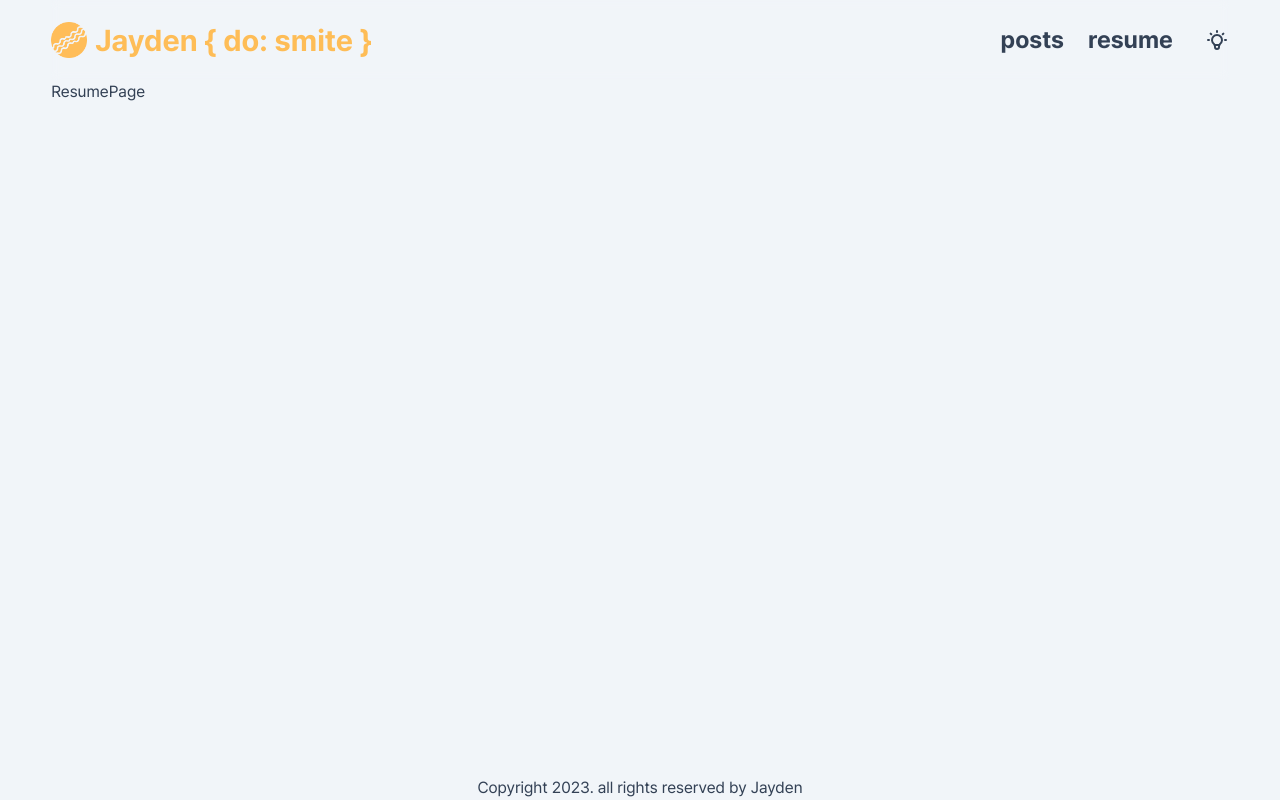
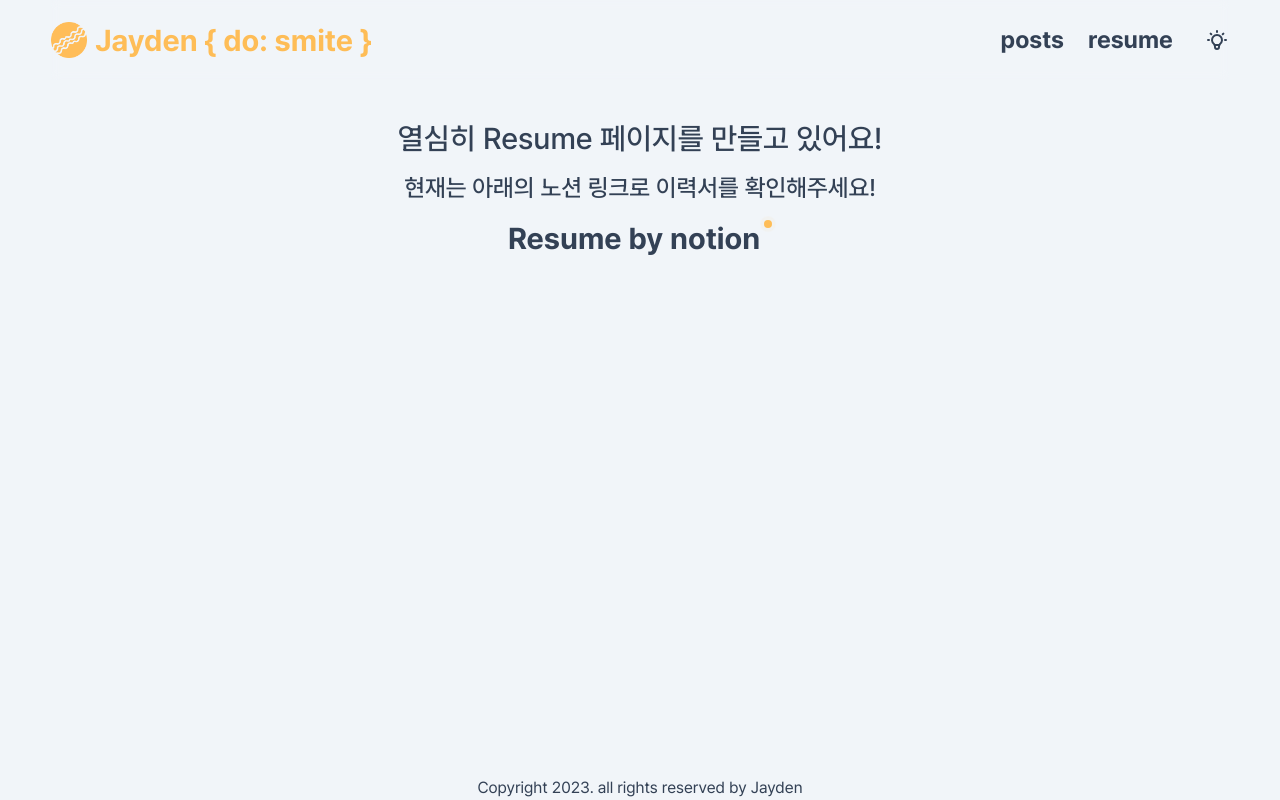
Before and after one commit to JaydenLee1116/jayden-blog-next, a Next.js app: page /resume in a window 1280 px wide. Built offline with nearby package versions, Linux system fonts and the light colour scheme.

Commit message:
✨ feat: resume 페이지 작성
- 임시 노션 페이지 업데이트

```diff
--- a/src/app/resume/page.tsx
+++ b/src/app/resume/page.tsx
@@ -1,3 +1,19 @@
+import PingCircle from '@/components/PingCircle';
+import Link from 'next/link';
+
 export default function ResumePage() {
-  return <section className="min-h-full">ResumePage</section>;
+  return (
+    <section className="flex min-h-full flex-col items-center justify-center gap-y-4 px-10 py-10">
+      <h1 className="text-3xl font-medium">열심히 Resume 페이지를 만들고 있어요!</h1>
+      <p className="text-2xl font-medium">현재는 아래의 노션 링크로 이력서를 확인해주세요!</p>
+      <Link
+        href="https://resume-jayden.notion.site/bc09960d516b4b2fbee4927692ae1096?pvs=4"
+        className="flex gap-1 text-3xl font-bold hover:text-jayden-0"
+        target="_blank"
+      >
+        Resume by notion
+        <PingCircle status="ing" />
+      </Link>
+    </section>
+  );
 }
```
